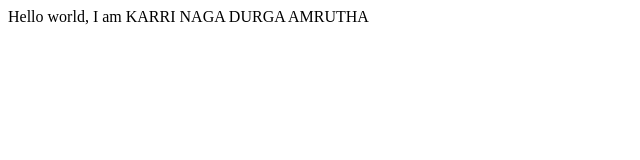
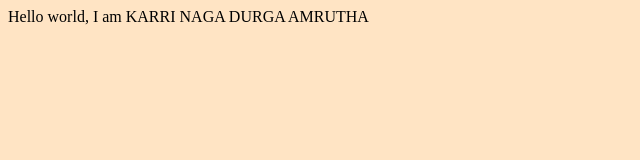
Before and after one commit to Amrutha010/Amrutha010.github.io, a plain HTML site: page index.html in a window 1280 px wide. Shown: the whole page, without its empty margins (0-640 px from the left). Drawn offline with Linux system fonts and the light colour scheme.

Commit message:
intital commit

```diff
--- a/index.html
+++ b/index.html
@@ -5,6 +5,11 @@
     <meta http-equiv="X-UA-Compatible" content="IE=edge">
     <meta name="viewport" content="width=device-width, initial-scale=1.0">
     <title>Document</title>
+    <style>
+        *{
+            background-color: bisque;
+        }
+    </style>
 </head>
 <body>
     Hello world, I am KARRI NAGA DURGA AMRUTHA
```
